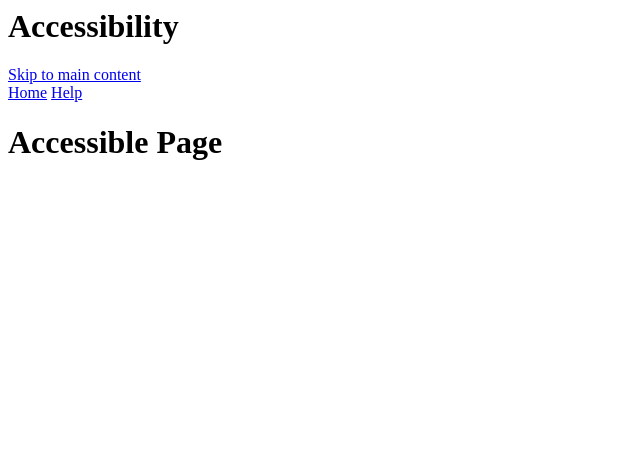
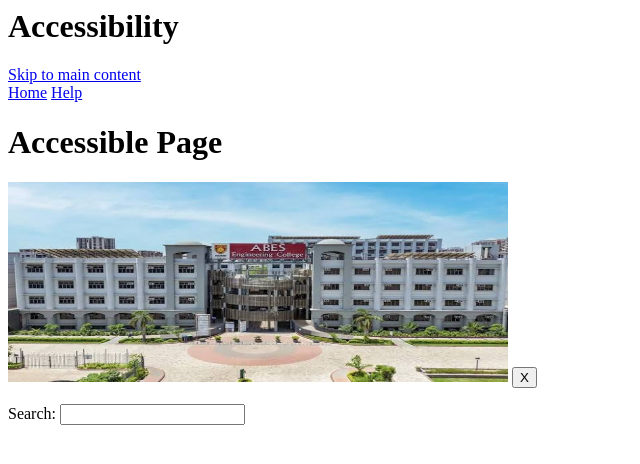
Before and after one commit to upreet07/WDW_0257, a plain HTML site: page ASSIGNMENT/Assignment 11/index.html in a window 1280 px wide. Shown: the whole page, without its empty margins (0-640 px from the left). Drawn offline with Linux system fonts and the light colour scheme.

Commit message:
Assignment 11 image and search added and completed

```diff
--- a/ASSIGNMENT/Assignment 11/index.html
+++ b/ASSIGNMENT/Assignment 11/index.html
@@ -13,5 +13,14 @@
 
     <main id="main">
         <h1>Accessible Page</h1>
+         <p>
+          <img src="image.jpg" alt="Campus banner" width="500" height="200">
+            <button type="button" aria-label="Close">X</button>
+        </p>
+
+        <p>
+            <label for="search">Search:</label>
+            <input type="text" id="search" name="search" aria-label="Search">
+        </p>
       </body>
 </html>
```
